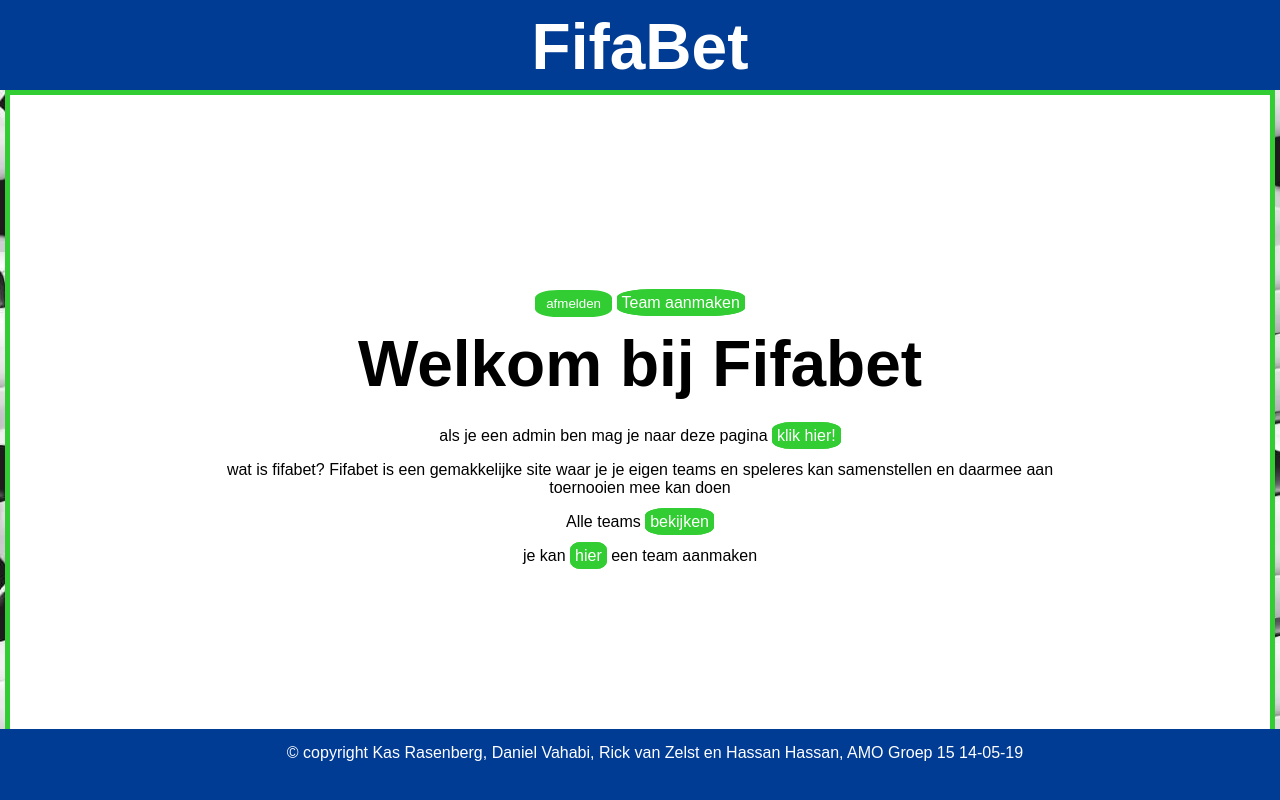
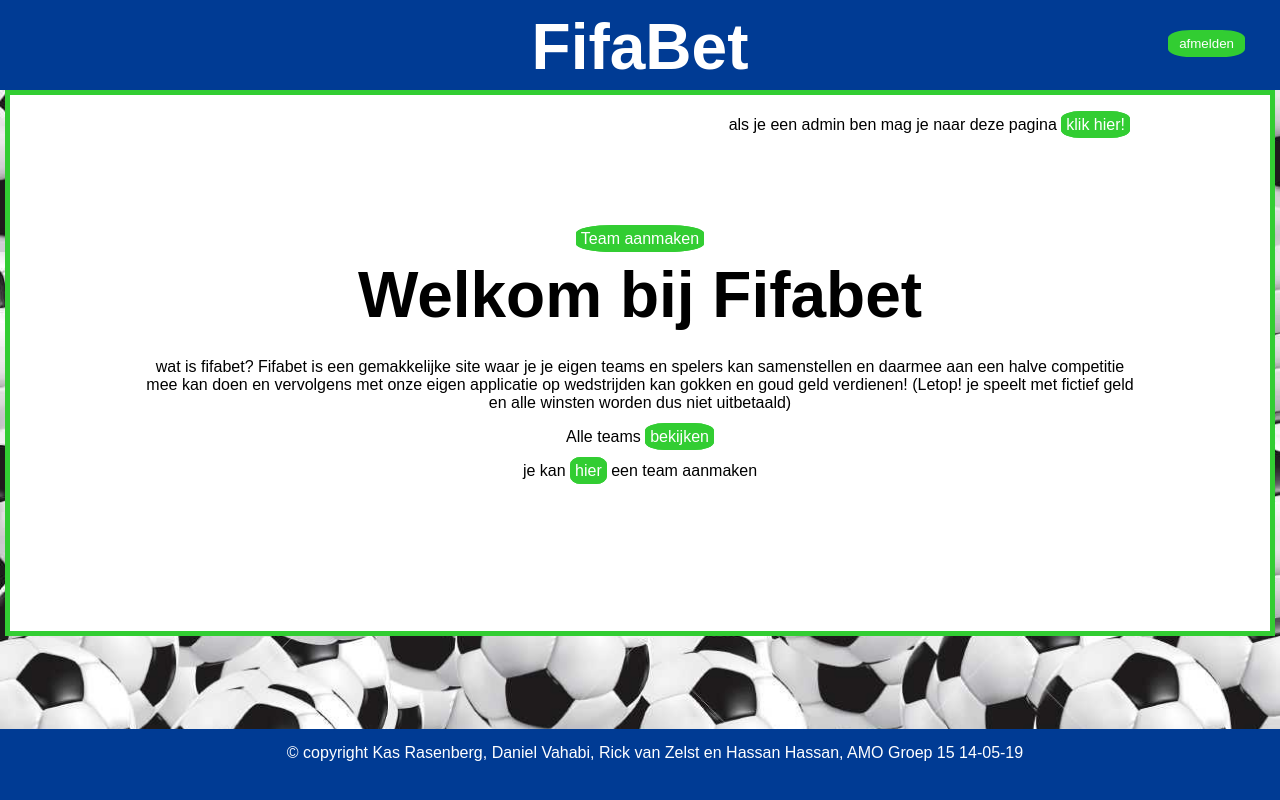
Before and after one commit to amogroep15/fifawebsite, a PHP site: page / in a window 1280 px wide. Run offline with PHP 8.4, Linux system fonts and the light colour scheme; the visitor is signed in with stand-in values (Sample User, id 1).

Commit message:
site optimalizeren part 3

```diff
--- a/index.php
+++ b/index.php
@@ -43,8 +43,8 @@ else{
 ?>
 
 <h1>Welkom bij Fifabet</h1>
-<p>als je een admin ben mag je naar deze pagina <a class='buttons' href='admin.php'>klik hier!</a></p>
-<p>wat is fifabet? Fifabet is een gemakkelijke site waar je je eigen teams en speleres kan samenstellen en daarmee aan toernooien mee kan doen</p>
+<p class="admintext">als je een admin ben mag je naar deze pagina <a class='buttons' href='admin.php'>klik hier!</a></p>
+<p>wat is fifabet? Fifabet is een gemakkelijke site waar je je eigen teams en spelers kan samenstellen en daarmee aan een halve competitie mee kan doen en vervolgens met onze eigen applicatie op wedstrijden kan gokken en goud geld verdienen! (Letop! je speelt met fictief geld en alle winsten worden dus niet uitbetaald)</p>
 <p>Alle teams <a class='buttons' href='teams.php'>bekijken</a><p>
 
 <?php
--- a/style.css
+++ b/style.css
@@ -105,7 +105,7 @@ h1{
     text-align: center;
     margin: 0 auto;
     padding: 15px;
-    margin: 180px;
+    margin: 120px;
 }
 
 .home {
@@ -159,6 +159,12 @@ h1{
     margin: 162px;
 }
 
+.admintext {
+    position: absolute;
+    top: 100px;
+    right: 150px;
+}
+
 .teammaker {
     display: grid;
     grid-template-columns: 1fr 1fr 1fr 1fr 1fr;
@@ -186,4 +192,16 @@ h1{
     border-width: 5px;
     background-color: #32CD32;
     border-radius: 30%;
+    position: absolute;
+    top: 30px;
+    right: 35px;
 }
+
+.teamedit {
+    display: grid;
+    grid-template-columns: 1fr 1fr 1fr 1fr 1fr 1fr 1fr;
+    grid-column-gap: 10px;
+    grid-row-gap: 10px;
+    margin: 85px auto;
+    padding: 15px;
+}
```
Also changed, not shown: edit.php (+12 -1 lines).
